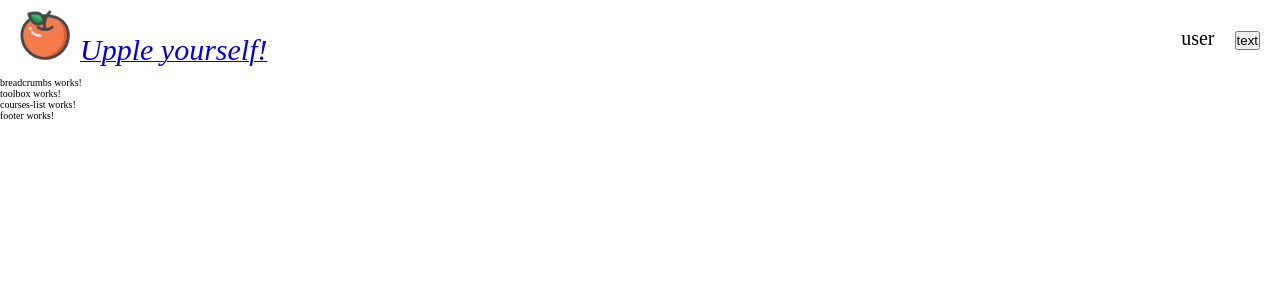
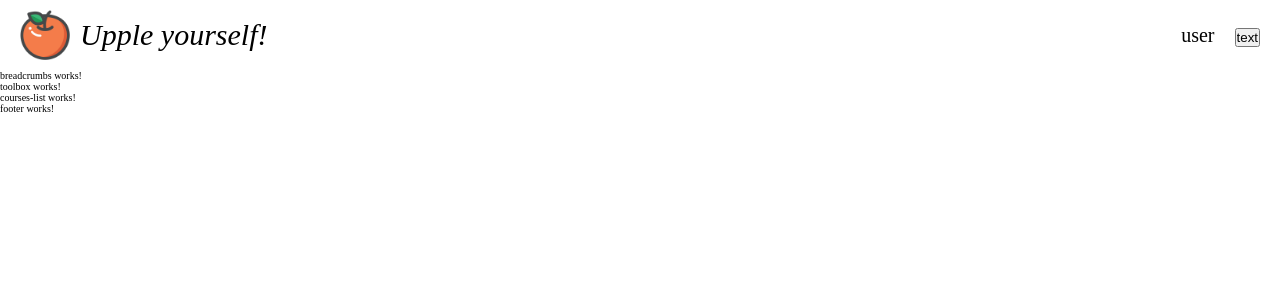
Before and after one commit to mikalai-sokarau/Angular, an Angular app: page / in a window 1280 px wide. Shown: the top 300 px of the page. Built offline with nearby package versions, Linux system fonts and the light colour scheme.

Commit message:
changed header styles

```diff
--- a/src/app/components/header/header.component.scss
+++ b/src/app/components/header/header.component.scss
@@ -6,11 +6,11 @@ header {
   align-items: center;
   justify-content: space-between;
 
-  #logotype {
+  #logotype a {
     display: flex;
     align-items: center;
-    cursor: pointer;
     text-decoration: none;
+    color: black;
 
     span {
       font-size: 3em;
```
